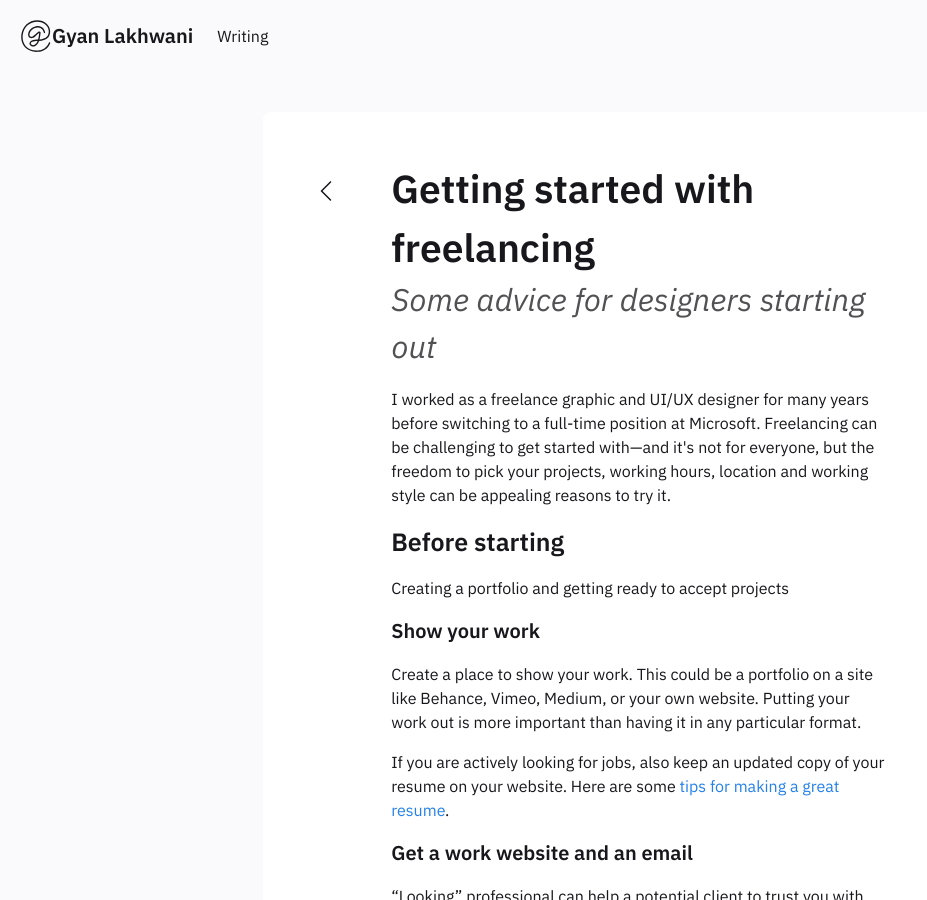
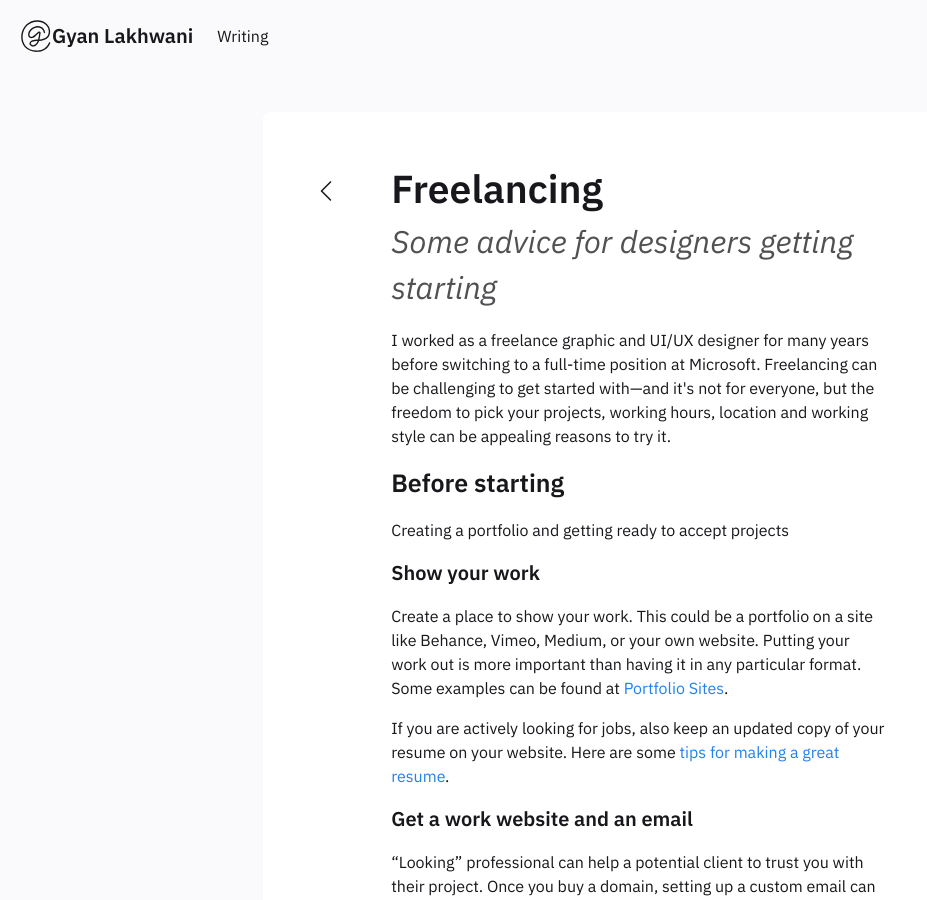
Before and after one commit to gyanl/garden, a Jekyll site: the page built from _notes/Public/Freelancing.md, in a window 1280 px wide and 900 px high. Shown: the whole window, without its empty margins (0-927 px from the left). Built offline with Jekyll 4.4.1, drawn with Linux system fonts in a browser that asks for light colours.

Commit message:
d e n s e

```diff
--- a/_notes/Public/2020-07-14-freelance.md
+++ b/_notes/Public/Freelancing.md
@@ -1,7 +1,8 @@
 ---
+date: 14-07-2020
 notetype: feed
-title: Getting started with freelancing
-subtitle: Some advice for designers starting out
+title: Freelancing
+subtitle: Some advice for designers getting starting
 thumbnail: https://gyanl.com/assets/thumbs/freelance.png
 tags: misc
 ---
@@ -13,7 +14,7 @@ Creating a portfolio and getting ready to accept projects
 
 #### Show your work
 
-Create a place to show your work. This could be a portfolio on a site like Behance, Vimeo, Medium, or your own website. Putting your work out is more important than having it in any particular format.
+Create a place to show your work. This could be a portfolio on a site like Behance, Vimeo, Medium, or your own website. Putting your work out is more important than having it in any particular format. Some examples can be found at [[Portfolio Sites]].
 
 If you are actively looking for jobs, also keep an updated copy of your resume on your website. Here are some [tips for making a great resume](https://gumroad.com/l/resumeguide).
 
```
Also changed, not shown: _notes/Public/Portfolio Sites.md (renamed from _notes/Public/Great Portfolio Sites.md, +1 -1 lines), 1 other file.
